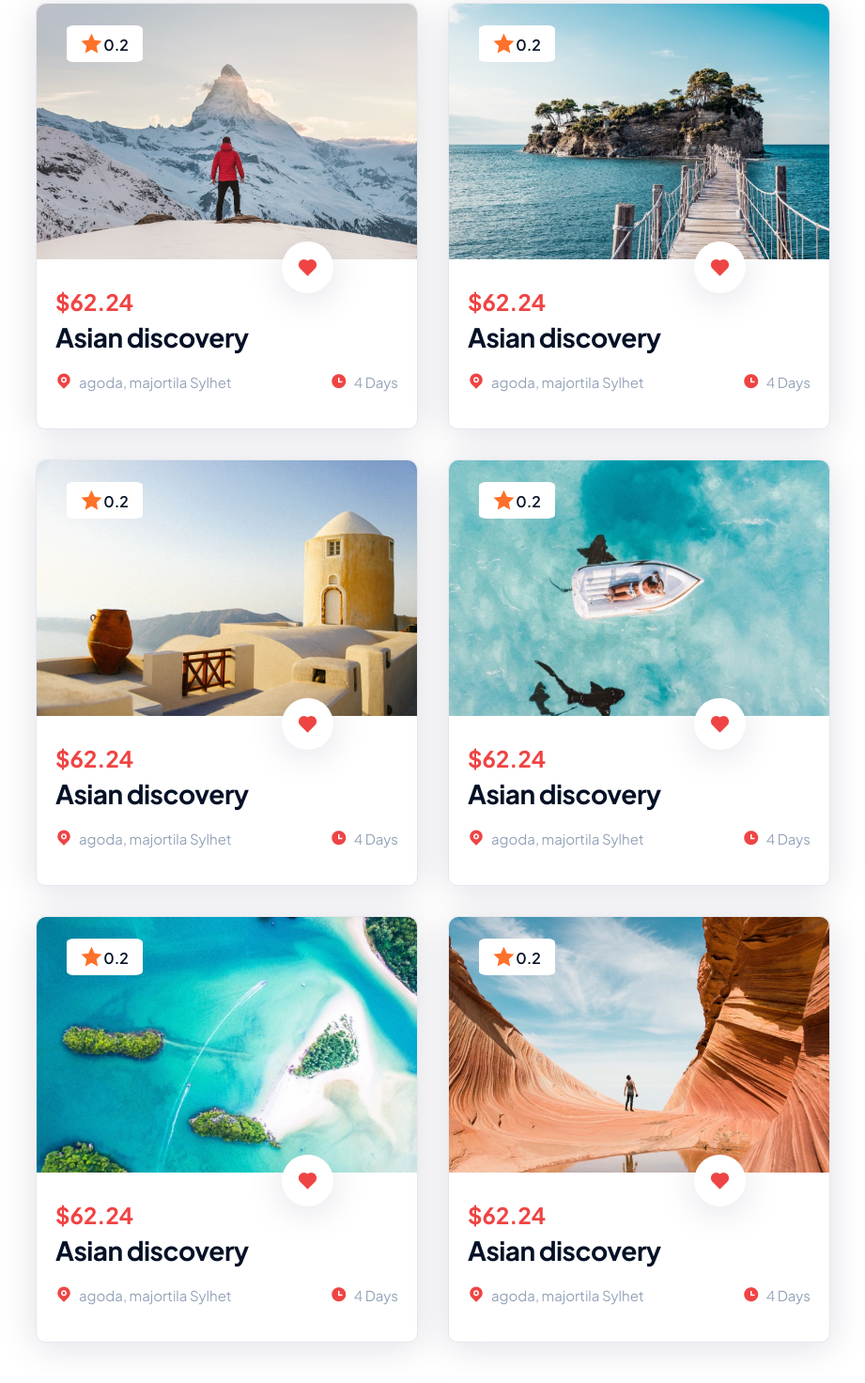
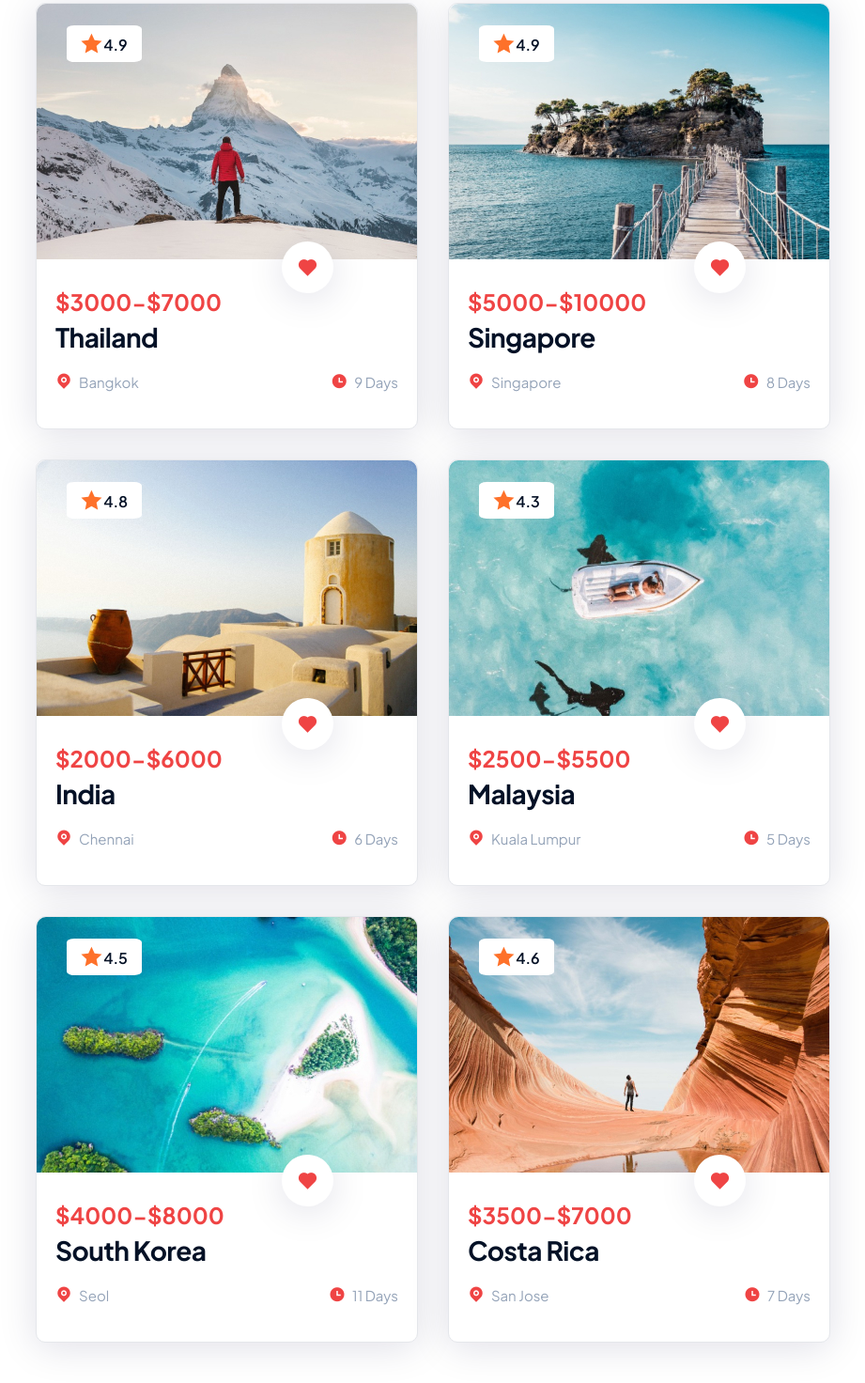
Before and after one commit to abhirajadhikary06/Travel-tour-website, a plain HTML site: page index.html in a window 1280 px wide. Shown: the part 2928-4400 px from the top of the page at 94% size, without its empty margins (179-1100 px from the left). Drawn offline with nearby package versions, Linux system fonts and the light colour scheme.

Commit message:
Added medical tourism locations

```diff
--- a/index.html
+++ b/index.html
@@ -218,18 +218,18 @@
                     <img src="img/p1.jpg" alt="">
                 </div>
                 <div class="box-iinn">
-                    <h3>$62.24</h3>
-                    <h5>Asian discovery</h5>
+                    <h3>$3000-$7000</h3>
+                    <h5>Thailand</h5>
 
                     <div class="time-zone">
                         <div class="location">
                             <i class="ri-map-pin-fill"></i>
-                            agoda, majortila Sylhet
+                            Bangkok
                         </div>
 
                         <div class="time">
                             <i class="ri-time-fill"></i>
-                            4 Days
+                            9 Days
                         </div>
                     </div>
                 </div>
@@ -237,7 +237,7 @@
                 <div class="star2">
                     <a href="#">
                         <i class="ri-star-fill"></i>
-                        0.2
+                        4.9
                     </a>
                 </div>
 
@@ -251,18 +251,18 @@
                     <img src="img/p2.jpg" alt="">
                 </div>
                 <div class="box-iinn">
-                    <h3>$62.24</h3>
-                    <h5>Asian discovery</h5>
+                    <h3>$5000-$10000</h3>
+                    <h5>Singapore</h5>
 
                     <div class="time-zone">
                         <div class="location">
                             <i class="ri-map-pin-fill"></i>
-                            agoda, majortila Sylhet
+                            Singapore
                         </div>
 
                         <div class="time">
                             <i class="ri-time-fill"></i>
-                            4 Days
+                            8 Days
                         </div>
                     </div>
                 </div>
@@ -270,7 +270,7 @@
                 <div class="star2">
                     <a href="#">
                         <i class="ri-star-fill"></i>
-                        0.2
+                        4.9
                     </a>
                 </div>
 
@@ -284,18 +284,18 @@
                     <img src="img/p3.jpg" alt="">
                 </div>
                 <div class="box-iinn">
-                    <h3>$62.24</h3>
-                    <h5>Asian discovery</h5>
+                    <h3>$2000-$6000</h3>
+                    <h5>India</h5>
 
                     <div class="time-zone">
                         <div class="location">
                             <i class="ri-map-pin-fill"></i>
-                            agoda, majortila Sylhet
+                            Chennai
                         </div>
 
                         <div class="time">
                             <i class="ri-time-fill"></i>
-                            4 Days
+                            6 Days
                         </div>
                     </div>
                 </div>
@@ -303,7 +303,7 @@
                 <div class="star2">
                     <a href="#">
                         <i class="ri-star-fill"></i>
-                        0.2
+                        4.8
                     </a>
                 </div>
 
@@ -317,18 +317,18 @@
                     <img src="img/p4.jpg" alt="">
                 </div>
                 <div class="box-iinn">
-                    <h3>$62.24</h3>
-                    <h5>Asian discovery</h5>
+                    <h3>$2500-$5500</h3>
+                    <h5>Malaysia</h5>
 
                     <div class="time-zone">
                         <div class="location">
                             <i class="ri-map-pin-fill"></i>
-                            agoda, majortila Sylhet
+                            Kuala Lumpur
                         </div>
 
                         <div class="time">
                             <i class="ri-time-fill"></i>
-                            4 Days
+                            5 Days
                         </div>
                     </div>
                 </div>
@@ -336,7 +336,7 @@
                 <div class="star2">
                     <a href="#">
                         <i class="ri-star-fill"></i>
-                        0.2
+                        4.3
                     </a>
                 </div>
 
@@ -350,18 +350,18 @@
                     <img src="img/p5.jpg" alt="">
                 </div>
                 <div class="box-iinn">
-                    <h3>$62.24</h3>
-                    <h5>Asian discovery</h5>
+                    <h3>$4000-$8000</h3>
+                    <h5>South Korea</h5>
 
                     <div class="time-zone">
                         <div class="location">
                             <i class="ri-map-pin-fill"></i>
-                            agoda, majortila Sylhet
+                            Seol
                         </div>
 
                         <div class="time">
                             <i class="ri-time-fill"></i>
-                            4 Days
+                            11 Days
                         </div>
                     </div>
                 </div>
@@ -369,7 +369,7 @@
                 <div class="star2">
                     <a href="#">
                         <i class="ri-star-fill"></i>
-                        0.2
+                        4.5
                     </a>
                 </div>
 
@@ -383,18 +383,18 @@
                     <img src="img/p6.jpg" alt="">
                 </div>
                 <div class="box-iinn">
-                    <h3>$62.24</h3>
-                    <h5>Asian discovery</h5>
+                    <h3>$3500-$7000</h3>
+                    <h5>Costa Rica</h5>
 
                     <div class="time-zone">
                         <div class="location">
                             <i class="ri-map-pin-fill"></i>
-                            agoda, majortila Sylhet
+                            San Jose
                         </div>
 
                         <div class="time">
                             <i class="ri-time-fill"></i>
-                            4 Days
+                            7 Days
                         </div>
                     </div>
                 </div>
@@ -402,7 +402,7 @@
                 <div class="star2">
                     <a href="#">
                         <i class="ri-star-fill"></i>
-                        0.2
+                        4.6
                     </a>
                 </div>
 
```
